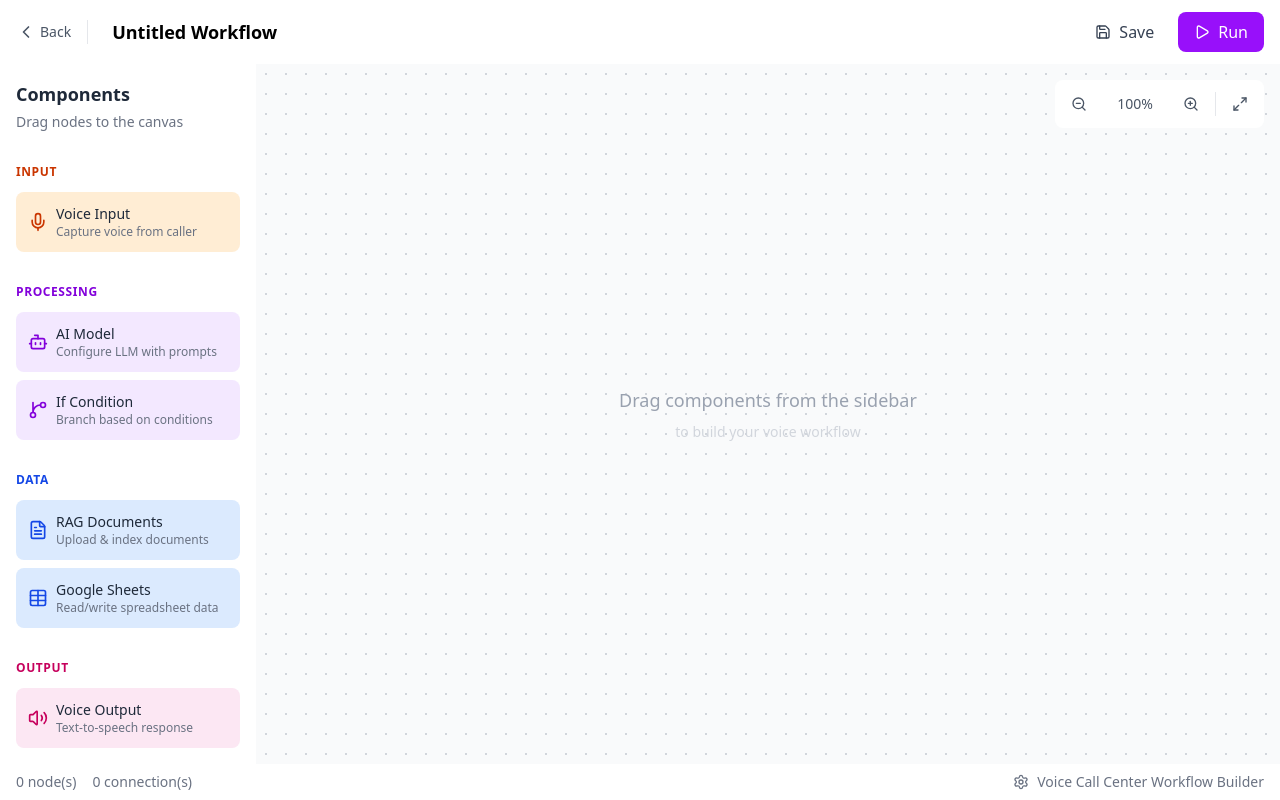
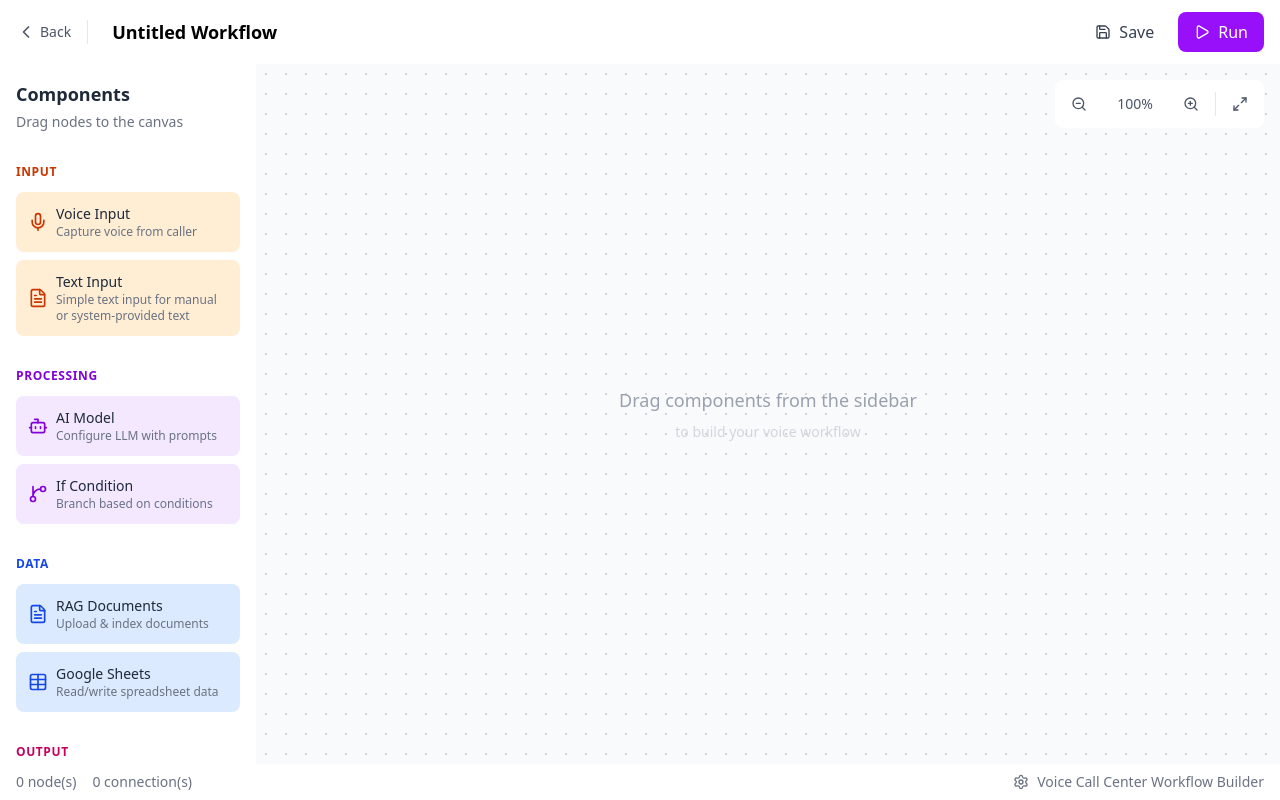
Before and after one commit to Celesca/MANJU-frontend, a React (Vite) app: page /model-config in a window 1280 px wide. Built offline with nearby package versions, Linux system fonts and the light colour scheme.

Commit message:
add: text input and text output

```diff
--- a/src/components/workflow/WorkflowNode.tsx
+++ b/src/components/workflow/WorkflowNode.tsx
@@ -24,6 +24,8 @@ const nodeIcons: Record<NodeType, React.ReactNode> = {
   'google-sheets': <Table className="w-5 h-5" />,
   'voice-input': <Mic className="w-5 h-5" />,
   'voice-output': <Volume2 className="w-5 h-5" />,
+  'text-input': <FileText className="w-5 h-5" />,
+  'text-output': <FileText className="w-5 h-5" />,
   'if-condition': <GitBranch className="w-5 h-5" />,
 };
 
@@ -33,6 +35,8 @@ const nodeColors: Record<NodeType, { bg: string; border: string; icon: string }>
   'google-sheets': { bg: 'bg-green-50', border: 'border-green-300', icon: 'text-green-600' },
   'voice-input': { bg: 'bg-orange-50', border: 'border-orange-300', icon: 'text-orange-600' },
   'voice-output': { bg: 'bg-pink-50', border: 'border-pink-300', icon: 'text-pink-600' },
+  'text-input': { bg: 'bg-gray-50', border: 'border-gray-300', icon: 'text-gray-700' },
+  'text-output': { bg: 'bg-gray-50', border: 'border-gray-300', icon: 'text-gray-700' },
   'if-condition': { bg: 'bg-yellow-50', border: 'border-yellow-300', icon: 'text-yellow-600' },
 };
 
@@ -42,6 +46,8 @@ const nodeLabels: Record<NodeType, string> = {
   'google-sheets': 'Google Sheets',
   'voice-input': 'Voice Input',
   'voice-output': 'Voice Output',
+  'text-input': 'Text Input',
+  'text-output': 'Text Output',
   'if-condition': 'If Condition',
 };
 
@@ -218,12 +224,30 @@ function NodePreview({ node }: { node: WorkflowNode }) {
         </div>
       );
     }
+    case 'text-input': {
+      const data = node.data as import('../../types/workflow').TextInputData;
+      return (
+        <div className="text-xs text-gray-600">
+          <div className="truncate">Placeholder: {data.placeholder || 'Enter text...'}</div>
+          <div>Multiline: {data.allowMultiline ? 'Yes' : 'No'}</div>
+        </div>
+      );
+    }
     case 'voice-output': {
       const data = node.data as import('../../types/workflow').VoiceOutputData;
       return (
         <div className="text-xs text-gray-600">
           <div>Voice: {data.voice}</div>
           <div>Speed: {data.speed}x</div>
+        </div>
+      );
+    }
+    case 'text-output': {
+      const data = node.data as import('../../types/workflow').TextOutputData;
+      return (
+        <div className="text-xs text-gray-600">
+          <div>Format: {data.format}</div>
+          <div>Truncate: {data.truncateLength ? `${data.truncateLength} chars` : 'No'}</div>
         </div>
       );
     }
--- a/src/types/nodeTemplates.ts
+++ b/src/types/nodeTemplates.ts
@@ -14,6 +14,20 @@ export const nodeTemplates: NodeTemplate[] = [
     },
     defaultInputs: [],
     defaultOutputs: [{ id: 'audio-out', type: 'output', position: 'right', label: 'Output' }],
+  },
+  {
+    type: 'text-input',
+    label: 'Text Input',
+    description: 'Simple text input for manual or system-provided text',
+    icon: 'file-text',
+    category: 'input',
+    defaultData: {
+      placeholder: 'Enter text...',
+      allowMultiline: false,
+      maxLength: 200,
+    },
+    defaultInputs: [],
+    defaultOutputs: [{ id: 'text-out', type: 'output', position: 'right', label: 'Output' }],
   },
   {
     type: 'ai-model',
@@ -81,6 +95,19 @@ export const nodeTemplates: NodeTemplate[] = [
     defaultOutputs: [],
   },
   {
+    type: 'text-output',
+    label: 'Text Output',
+    description: 'Display or forward text output',
+    icon: 'file-text',
+    category: 'output',
+    defaultData: {
+      format: 'plain',
+      truncateLength: 0,
+    },
+    defaultInputs: [{ id: 'text-in', type: 'input', position: 'left', label: 'Input' }],
+    defaultOutputs: [],
+  },
+  {
     type: 'if-condition',
     label: 'If Condition',
     description: 'Branch based on conditions',
--- a/src/types/workflow.ts
+++ b/src/types/workflow.ts
@@ -1,6 +1,6 @@
 // Workflow Builder Types for Voice Call Center Chatbot Configuration
 
-export type NodeType = 'ai-model' | 'rag-documents' | 'google-sheets' | 'voice-input' | 'voice-output' | 'if-condition';
+export type NodeType = 'ai-model' | 'rag-documents' | 'google-sheets' | 'voice-input' | 'voice-output' | 'text-input' | 'text-output' | 'if-condition';
 
 export interface Position {
   x: number;
@@ -71,6 +71,17 @@ export interface VoiceOutputData {
   pitch: number;
 }
 
+export interface TextInputData {
+  placeholder?: string;
+  allowMultiline: boolean;
+  maxLength?: number;
+}
+
+export interface TextOutputData {
+  format: 'plain' | 'ssml';
+  truncateLength?: number;
+}
+
 export interface IfConditionData {
   conditionType: 'contains' | 'equals' | 'startsWith' | 'endsWith' | 'regex' | 'custom';
   conditionValue: string;
@@ -84,6 +95,8 @@ export type NodeData =
   | GoogleSheetsData
   | VoiceInputData
   | VoiceOutputData
+  | TextInputData
+  | TextOutputData
   | IfConditionData;
 
 // Connection between nodes
```
